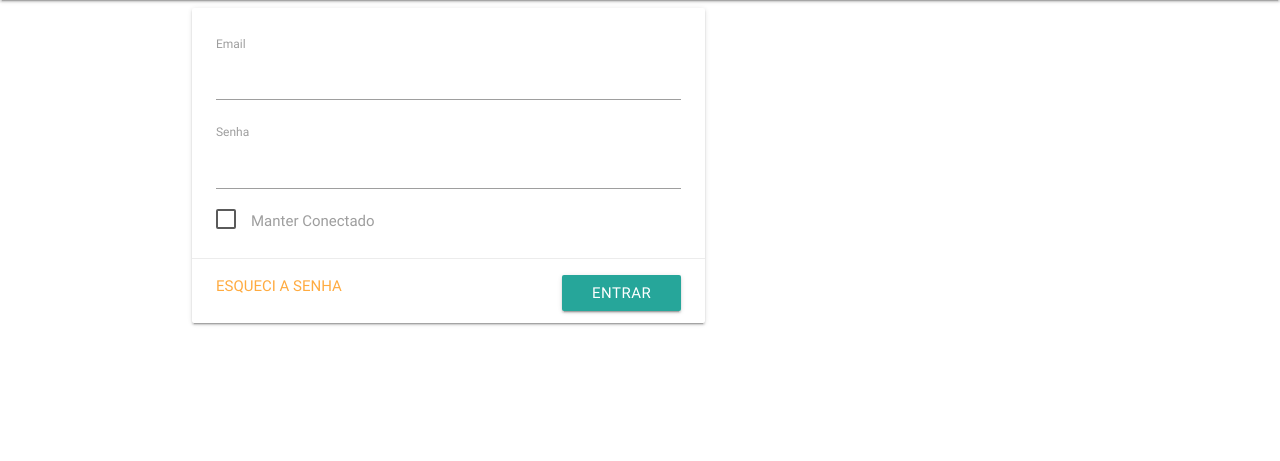
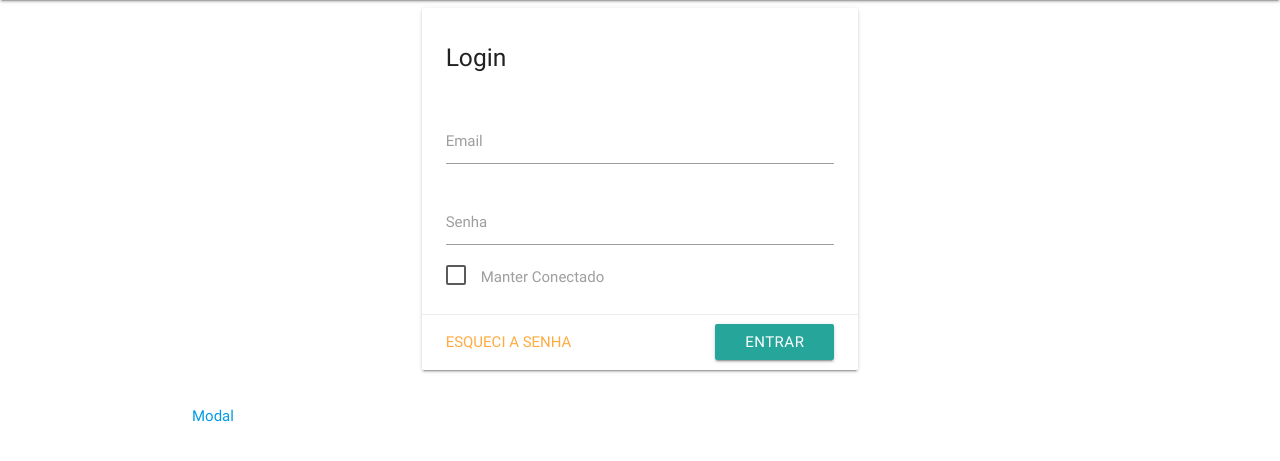
Before and after one commit to gustavohej/Antallagi, a PHP site: page /login.php in a window 1280 px wide. Shown: the part 64-525 px from the top of the page. Run offline with PHP 8.4, Linux system fonts and the light colour scheme; some libraries are stand-ins or nearby versions.

Commit message:
nota atualizaçao

```diff
--- a/Site materialize/css/login.css
+++ b/Site materialize/css/login.css
@@ -1,6 +1,17 @@
 .card{
-	height:315px;
+
 }
 .btn{
+	margin-top:-7px;
 	float:right;
 }
+
+@media screen and (max-width: 605px) {
+    .btn {
+		padding:0 8px;
+
+    }
+	.card .card-action a:not(.btn):not(.btn-large):not(.btn-large):not(.btn-floating) {
+		margin-right: 0px!important;
+	}
+}
--- a/Site materialize/login.php
+++ b/Site materialize/login.php
@@ -1,39 +1,80 @@
 <?php
 include('header.php');
+if( isset($_POST['email'])){
+$login = $_POST['email'];
+  $entrar = $_POST['action'];
+  $senha = md5($_POST['senha']);
+  $connect = mysql_connect('localhost','root','');
+  $db = mysql_select_db('mydb');
+    if (isset($entrar)) {
+
+      $verifica = mysql_query("SELECT * FROM login WHERE email = '$login' AND senha = '$senha'") or die("erro ao selecionar");
+        if (mysql_num_rows($verifica)<=0){
+          echo"<script language='javascript' type='text/javascript'>$('#modal1').modal('open');</script>";
+
+        }else{
+          setcookie("login",$login);
+          header("Location:index.php");
+        }
+    }
+}
 ?>
+
 <link type="text/css" rel="stylesheet" href="css/login.css"/>
 <section>
 
 <div class="container">
 
 <div class="row">
-        <div class="col s12 m7">
+        <div class="col s10 offset-s1 m6 offset-m3">
           <div class="card">
-
             <div class="card-content">
-              <form>
+			<h5>Login</h5>
+			<br/>
+			<form method="POST" action="login.php">
+			<div class="input-field">
+              <input id="email" type="email" class="validate" name="email">
 			  <label for="email">Email</label>
-			  <input id="email" type="email" class="validate">
+			  </div>
+			 <div class="input-field">
+			 <input id="password" type="password" class="validate" name="senha">
 			  <label for="password">Senha</label>
-			  <input id="password" type="password" class="validate">
+			  </div>
 			  <p>
 			    <input type="checkbox" class="filled-in" id="filled-in-box" />
 				<label for="filled-in-box">Manter Conectado</label>
 			  </p>
-
-			</form>
             </div>
             <div class="card-action">
 			<div>
               <a href="#">Esqueci a Senha</a>
-			  <button class="btn waves-effect waves-light" type="submit" name="action">Entrar</button>
+			  <button class="btn waves-effect waves-light" type="submit" name="action" >Entrar</button>
 			  </div>
+			  </form>
             </div>
           </div>
         </div>
       </div>
+  <a onclick="modal()">Modal</a>
+</div>
 
-</div>
+<div id="modal1" class="modal">
+    <div class="modal-content">
+      <h4>Modal Header</h4>
+      <p>A bunch of text</p>
+    </div>
+    <div class="modal-footer">
+      <a href="#!" class="modal-action modal-close waves-effect waves-green btn-flat">Agree</a>
+    </div>
+  </div>
+
+
 </section>
 </body>
+<script type="text/javascript">
+ $(document).ready(function(){
+    $('.modal').modal();
+  });
+
+</script>
 </html>
```
Also changed, not shown: Site materialize/index.php (added).
